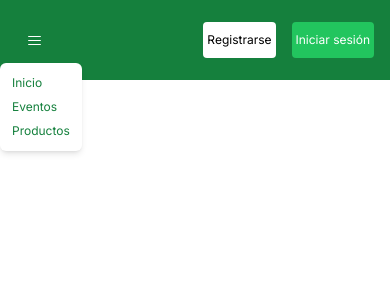
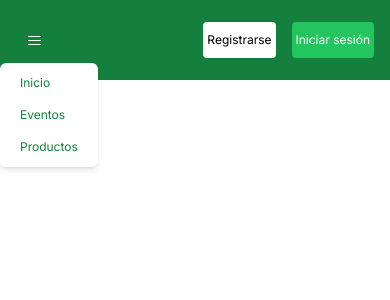
Before and after one commit to davidsilva131/AgroHouse-v2, a Next.js app: page / in a window 390 px wide. Both pictures are taken after a click on the button "Links de paginas". Shown: the top 300 px of the page. Built offline with nearby package versions, Linux system fonts and the light colour scheme; what tailwindcss-animated would draw is missing.

Commit message:
Fix styles

```diff
--- a/src/components/DropMenu.jsx
+++ b/src/components/DropMenu.jsx
@@ -11,11 +11,11 @@ const DropMenu = () => {
         </button>
       </DropdownMenu.Trigger>
       <DropdownMenu.Portal>
-        <DropdownMenu.Content className='min-w-fit bg-white rounded-md p-2 md:hidden shadow-md animate-fade-down animate-duration-500' sideOffset={5}>
+        <DropdownMenu.Content className='min-w-fit bg-white rounded-md p-1 md:hidden shadow-md animate-fade-down animate-duration-500' sideOffset={5}>
           {
             PAGES_LINKS.map(page => (
-              <DropdownMenu.Item key={`${page.text} hamburguer`} className='text-xs text-green-700 rounded flex items-center h-6 px-1'>
-                <Link href={page.url}>
+              <DropdownMenu.Item key={`${page.text} hamburguer`} className='text-xs text-green-700 rounded flex items-center h-6 p-4'>
+                <Link href={page.url} alt={page.text} className='w-full'>
                   {page.text}
                 </Link>
               </DropdownMenu.Item>
```
